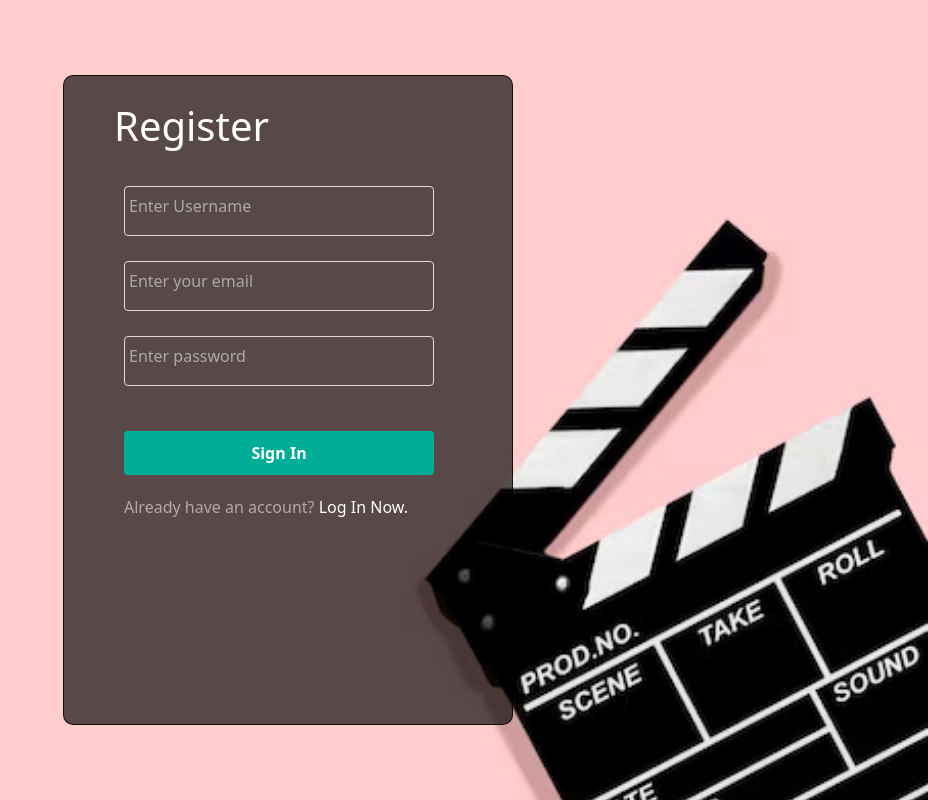
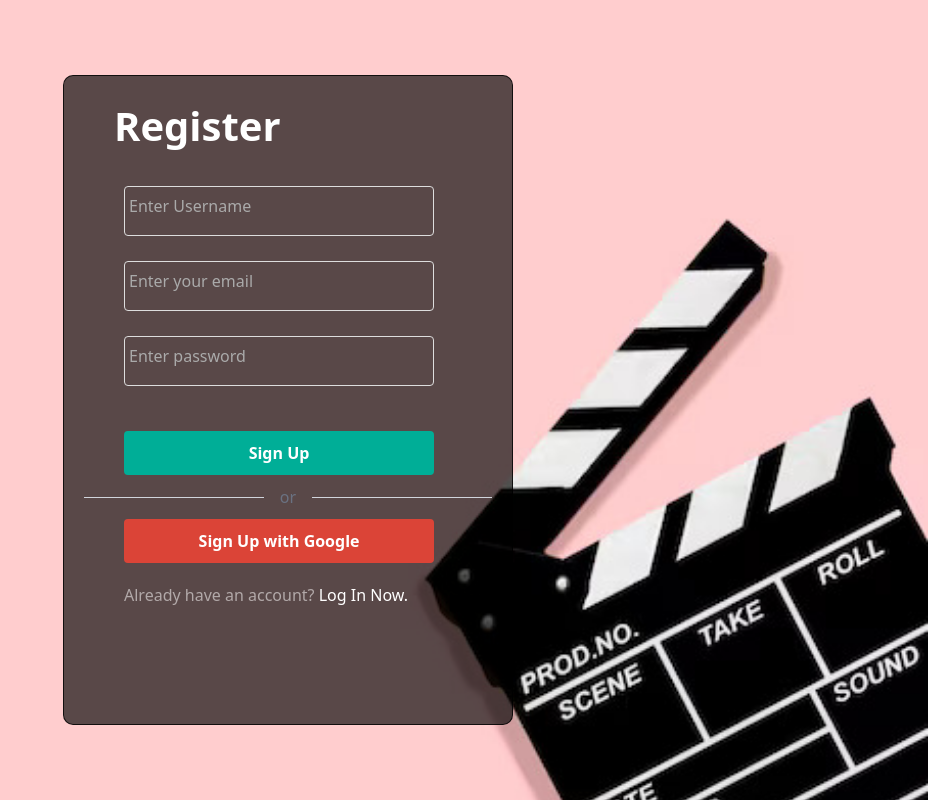
Before and after one commit to PennSpark/sp25-penn-time-capsule, a React (Vite) app in the folder frontend/: page /register in a window 1280 px wide. Shown: the whole page, without its empty margins (352-1280 px from the left). Built offline with nearby package versions, Linux system fonts and the light colour scheme.

Commit message:
google Oauth integration

```diff
--- a/frontend/src/index.css
+++ b/frontend/src/index.css
@@ -31,6 +31,7 @@
   color: #FFFFFF;
   margin-bottom: 20px;
   margin-left: 30px;
+  font-weight: 550;
 }
 
 #login-form .error-message p{
@@ -98,6 +99,25 @@
   margin-top: 30px;
   margin-bottom: 10px;
   font-size: 16px;
+}
+
+#login-form .google-button {
+  background-color: #DB4437;
+  color: #FFFFFF;
+  font-weight: bold;
+  padding: 10px 20px;
+  border: none;
+  border-radius: 4px;
+  cursor: pointer;
+  transition: background-color 0.3s ease;
+  width: 76%;
+  margin-left: 40px;
+  margin-top: 10px;
+  margin-bottom: 10px;
+  font-size: 16px;
+}
+#login-form .google-button:hover {
+  background-color: #ea5a5a; /* Lighter shade example */
 }
 
 
--- a/frontend/src/main.tsx
+++ b/frontend/src/main.tsx
@@ -6,9 +6,11 @@ import AuthLayout from "./pages/AuthLayout";
 import Login from "./pages/Login";
 import Register from "./pages/Register";
 import Dashboard from "./pages/Dashboard";
+import { GoogleOAuthProvider } from "@react-oauth/google";
 
 createRoot(document.getElementById("root")!).render(
   <StrictMode>
+    <GoogleOAuthProvider clientId="INSERT CLIENT ID HERE">
       <BrowserRouter>
         <Routes>
           <Route path="/" element={<Dashboard />} />
@@ -18,5 +20,6 @@ createRoot(document.getElementById("root")!).render(
           </Route>
         </Routes>
       </BrowserRouter>
+    </GoogleOAuthProvider>
   </StrictMode>
 );
--- a/frontend/src/pages/Login.tsx
+++ b/frontend/src/pages/Login.tsx
@@ -1,6 +1,7 @@
 import React, { useState, useEffect } from "react";
 import axios from "axios";
 import { useNavigate } from "react-router-dom";
+import { useGoogleLogin } from "@react-oauth/google";
 
 const Login: React.FC = () => {
   const [email, setEmail] = useState<string>("");
@@ -43,6 +44,30 @@ const Login: React.FC = () => {
       setErrorMessage(true);
     }
   };
+
+  const googleLogin = useGoogleLogin({
+    onSuccess: async (tokenResponse) => {
+      // Send the tokenResponse.access_token to your backend for verification / further login steps
+      try {
+        const res = await axios.post(`${backEndUrl}/auth/google/login`, {
+          access_token: tokenResponse.access_token,
+        });
+        // Expected response: { token, userId, email, ... }
+        const { token, userId, email } = res.data;
+        localStorage.setItem("token", token);
+        localStorage.setItem("userId", userId);
+        localStorage.setItem("email", email);
+        navigate("/");
+      } catch (error) {
+        console.error("Google login error:", error);
+        setErrorMessage(true);
+      }
+    },
+    onError: (error) => {
+      console.error("Google login failed:", error);
+      setErrorMessage(true);
+    },
+  });
 
   const responseGoogle = (response: any) => {
     console.log(response);
@@ -107,6 +132,18 @@ const Login: React.FC = () => {
           <button type="submit" className="bold-button">
             Sign In
           </button>
+          <div className="flex items-center justify-center">
+            <div className="flex-grow border-t border-gray-300"></div>
+            <span className="mx-4 text-gray-500">or</span>
+            <div className="flex-grow border-t border-gray-300"></div>
+          </div>
+          <button
+            type="button"
+            onClick={() => googleLogin()}
+            className="google-button"
+          >
+            Sign in with Google
+          </button>
           <p id="signup-redirect">
             New to Time Capsule? <a href="./register">Sign Up Now.</a>
           </p>
--- a/frontend/src/pages/Register.tsx
+++ b/frontend/src/pages/Register.tsx
@@ -1,6 +1,7 @@
 import React, { useState, useEffect } from "react";
 import axios from "axios";
 import { useNavigate } from "react-router-dom";
+import {useGoogleLogin} from '@react-oauth/google';
 
 const Register: React.FC = () => {
   const [email, setEmail] = useState<string>("");
@@ -33,6 +34,27 @@ const Register: React.FC = () => {
       setErrorMessage(true);
     }
   };
+
+  const googleSignup = useGoogleLogin({
+    onSuccess: async (tokenResponse) => {
+      try {
+        // Send the access token to your backend endpoint
+        const res = await axios.post(`${backEndUrl}/auth/google/register`, {
+          access_token: tokenResponse.access_token,
+        });
+        // Optionally, you might want to log the user in immediately,
+        // or redirect them to a login page
+        navigate("/login");
+      } catch (error) {
+        console.error("Google signup error:", error);
+        setErrorMessage(true);
+      }
+    },
+    onError: (error) => {
+      console.error("Google signup failed:", error);
+      setErrorMessage(true);
+    },
+  });
 
   return (
     <div
@@ -105,8 +127,20 @@ const Register: React.FC = () => {
             </div>
           )}
           <button type="submit" className="bold-button">
-            Sign In
+            Sign Up
           </button>
+          <div className="flex items-center justify-center">
+            <div className="flex-grow border-t border-gray-300"></div>
+            <span className="mx-4 text-gray-500">or</span>
+            <div className="flex-grow border-t border-gray-300"></div>
+          </div>
+          <button
+            type="button"
+            onClick = {() => googleSignup()}
+            className = 'google-button'>
+            Sign Up with Google
+          </button>
+
           <p id="signup-redirect">
             Already have an account? <a href="./login">Log In Now.</a>
           </p>
```
Also changed, not shown: 2 other files (tests, documents, lock files or other folders). Lines whose indentation alone changed are shown as unchanged.
